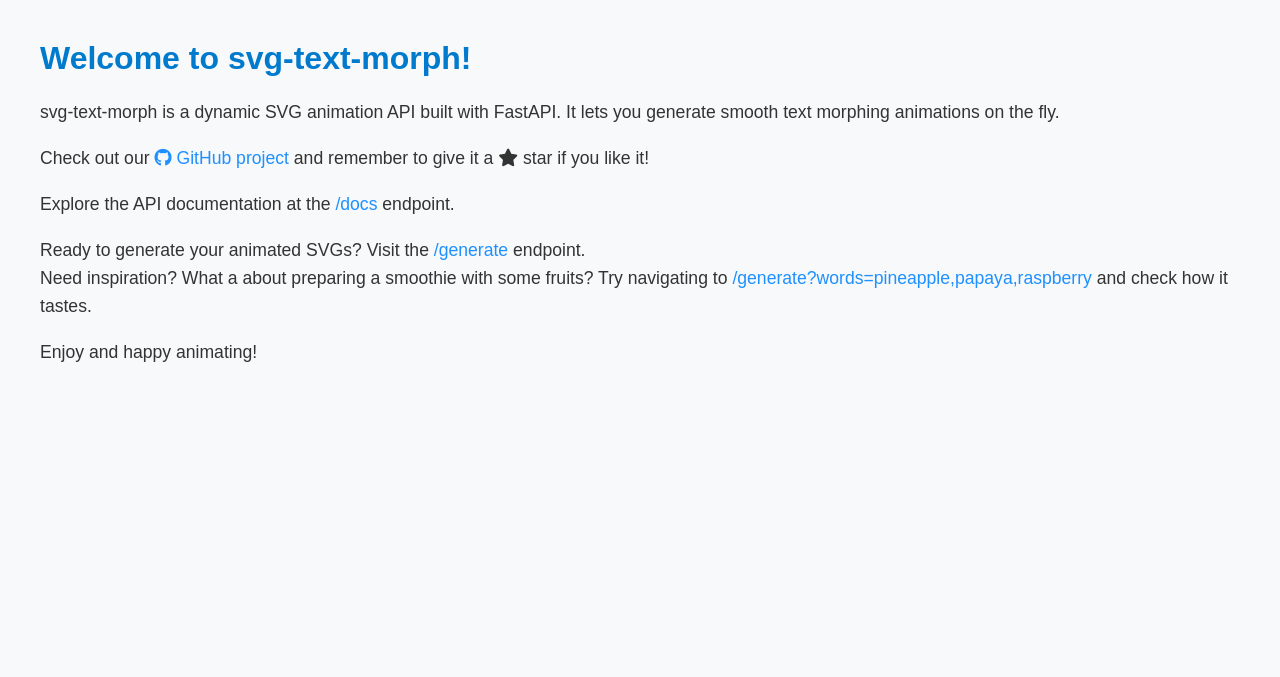
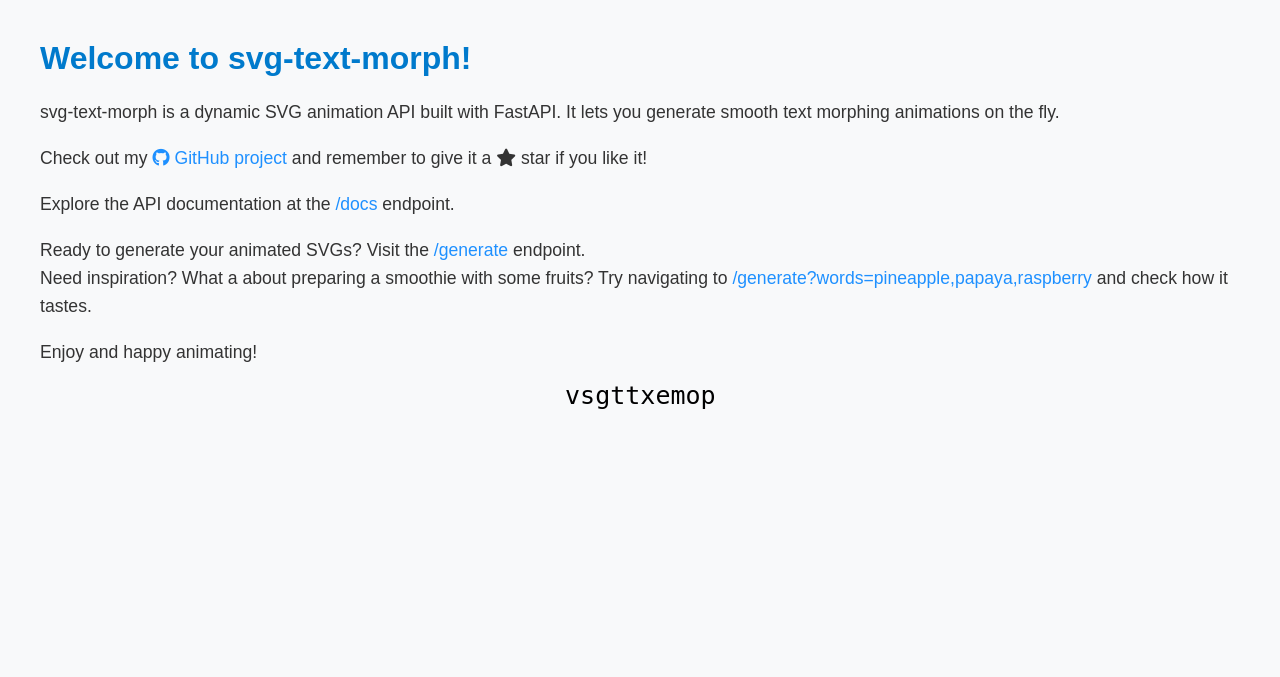
Before and after one commit to venturarome/svg-text-morph, a FastAPI app: page / in a window 1280 px wide. Shown: the top 677 px of the page. Run offline with FastAPI, Linux system fonts and the light colour scheme.

Commit message:
minor change on index text + add text animation with project name

```diff
--- a/templates/index.html
+++ b/templates/index.html
@@ -54,7 +54,7 @@
         It lets you generate smooth text morphing animations on the fly.
     </p>
     <p>
-        Check out our <a href="https://github.com/venturarome/svg-text-morph" target="_blank">
+        Check out my <a href="https://github.com/venturarome/svg-text-morph" target="_blank">
         <i class="fab fa-github icon"></i>GitHub project</a> and remember to give it a
         <i class="fas fa-star icon"></i>star if you like it!
     </p>
@@ -69,5 +69,8 @@
     <p>
         Enjoy and happy animating!
     </p>
+    <div style="text-align: center; margin: 20px 0;">
+        <img src="/static/project-name.svg" alt="Project name" style="width: 150px; height: auto;">
+    </div>
 </body>
 </html>
```
Also changed, not shown: static/project-name.svg (added).
